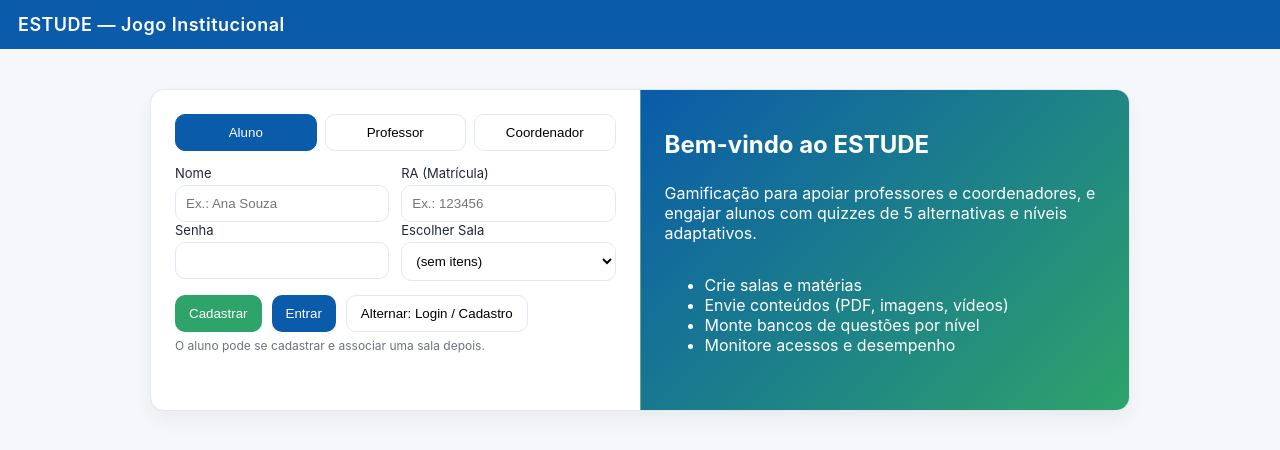
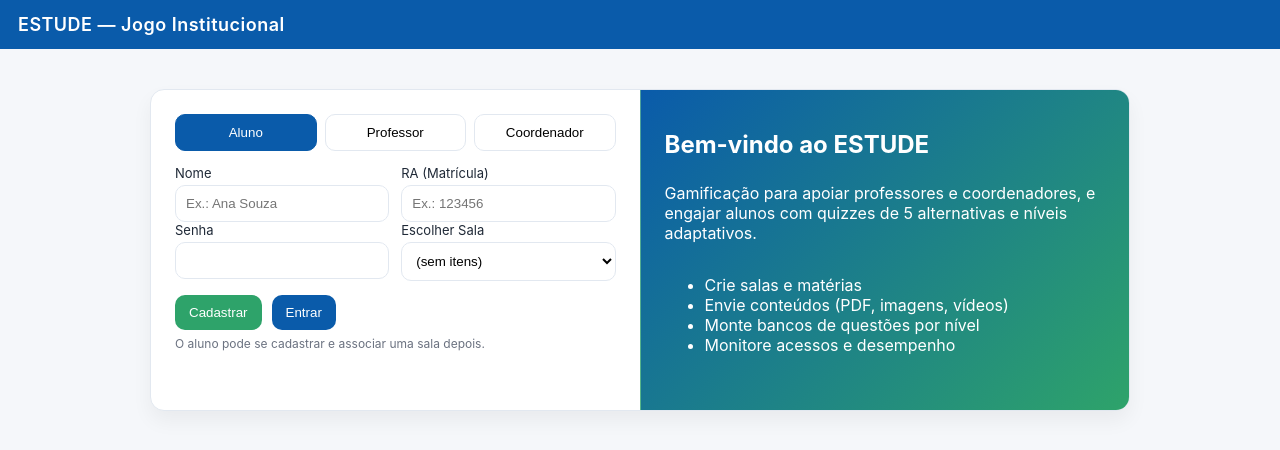
Before and after one commit to eduzimmartins22/ESCOLA, a plain HTML site: page index.html in a window 1280 px wide. Drawn offline with Linux system fonts and the light colour scheme.

Commit message:
Retirei o botao de mudar o modo entre login e cadastro (Estava sem utilidade)

```diff
--- a/index.html
+++ b/index.html
@@ -48,9 +48,6 @@
               Cadastrar
             </button>
             <button class="btn azul" onclick="login('aluno')">Entrar</button>
-            <button class="btn outline" onclick="toggleMode()">
-              Alternar: Login / Cadastro
-            </button>
           </div>
           <div class="muted">
             O aluno pode se cadastrar e associar uma sala depois.
@@ -75,9 +72,6 @@
             <button class="btn azul" onclick="login('professor')">
               Entrar
             </button>
-            <button class="btn outline" onclick="toggleMode()">
-              Alternar: Login / Cadastro
-            </button>
           </div>
         </div>
 
@@ -98,9 +92,6 @@
             </button>
             <button class="btn azul" onclick="login('coordenador')">
               Entrar
-            </button>
-            <button class="btn outline" onclick="toggleMode()">
-              Alternar: Login / Cadastro
             </button>
           </div>
         </div>
--- a/js/auth.js
+++ b/js/auth.js
@@ -25,10 +25,6 @@ function bindRoleTabs() {
       });
     });
   });
-}
-function toggleMode() {
-  state.mode = state.mode === "login" ? "cadastro" : "login";
-  alert("Modo: " + state.mode.toUpperCase());
 }
 
 function register(role) {
```
